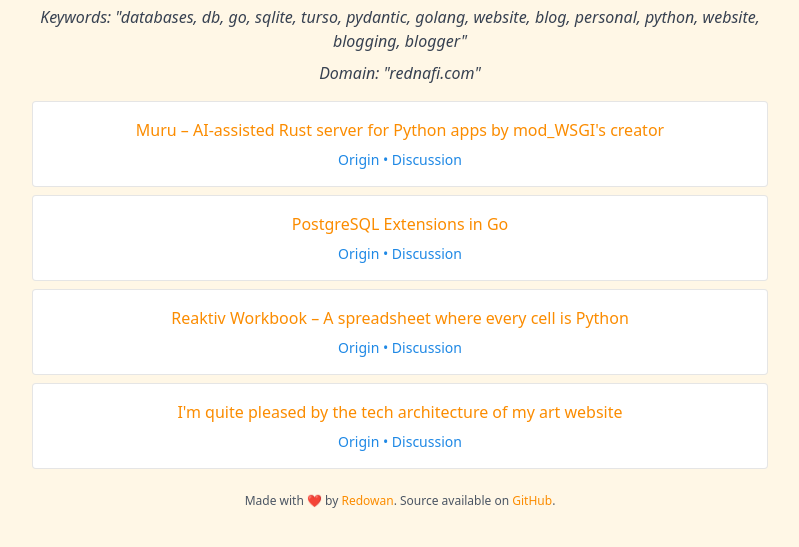
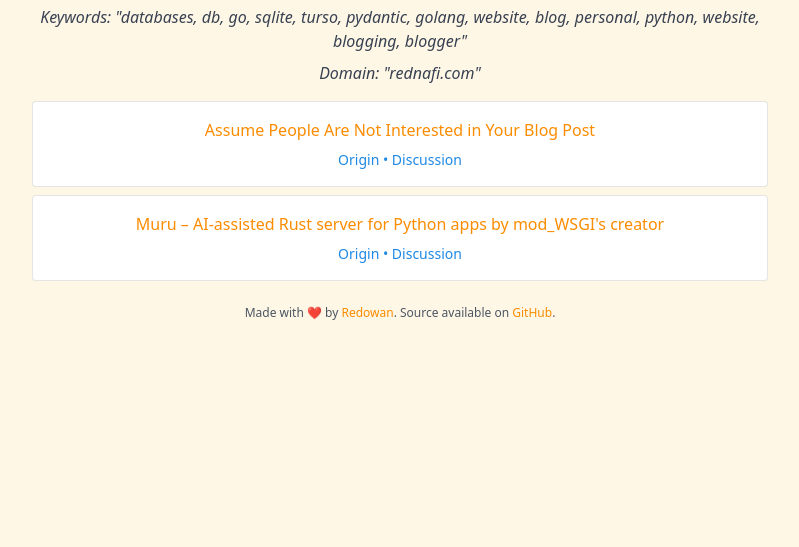
Before and after one commit to rednafi/hn-grep, a plain HTML site: page index.html in a window 1280 px wide. Shown: the part 87-634 px from the top of the page, without its empty margins (240-1039 px from the left). Drawn offline with nearby package versions, Linux system fonts and the light colour scheme.

Commit message:
Add index.html artifact

```diff
--- a/index.html
+++ b/index.html
@@ -50,41 +50,21 @@
 
             <div class="story card">
                 <h2 class="text-base font-medium text-material-orange mb-2 truncate">
+                    Assume People Are Not Interested in Your Blog Post
+                </h2>
+                <p class="text-sm text-material-blue">
+                    <a href="https://danielsada.tech/blog/assume-people-are-not-interested-in-your-blog-post/" target="_blank" class="hover:underline">Origin</a> •
+                    <a href="https://news.ycombinator.com/item?id=50603143" target="_blank" class="hover:underline">Discussion</a>
+                </p>
+            </div>
+
+            <div class="story card">
+                <h2 class="text-base font-medium text-material-orange mb-2 truncate">
                     Muru – AI-assisted Rust server for Python apps by mod_WSGI&#39;s creator
                 </h2>
                 <p class="text-sm text-material-blue">
                     <a href="https://simonwillison.net/2026/Nov/21/muru/" target="_blank" class="hover:underline">Origin</a> •
                     <a href="https://news.ycombinator.com/item?id=50597959" target="_blank" class="hover:underline">Discussion</a>
-                </p>
-            </div>
-
-            <div class="story card">
-                <h2 class="text-base font-medium text-material-orange mb-2 truncate">
-                    PostgreSQL Extensions in Go
-                </h2>
-                <p class="text-sm text-material-blue">
-                    <a href="https://jespino.github.io/gopgext/" target="_blank" class="hover:underline">Origin</a> •
-                    <a href="https://news.ycombinator.com/item?id=50591260" target="_blank" class="hover:underline">Discussion</a>
-                </p>
-            </div>
-
-            <div class="story card">
-                <h2 class="text-base font-medium text-material-orange mb-2 truncate">
-                    Reaktiv Workbook – A spreadsheet where every cell is Python
-                </h2>
-                <p class="text-sm text-material-blue">
-                    <a href="https://workbook.bui.app/" target="_blank" class="hover:underline">Origin</a> •
-                    <a href="https://news.ycombinator.com/item?id=50544428" target="_blank" class="hover:underline">Discussion</a>
-                </p>
-            </div>
-
-            <div class="story card">
-                <h2 class="text-base font-medium text-material-orange mb-2 truncate">
-                    I&#39;m quite pleased by the tech architecture of my art website
-                </h2>
-                <p class="text-sm text-material-blue">
-                    <a href="https://klauria.tech/klauria-art/" target="_blank" class="hover:underline">Origin</a> •
-                    <a href="https://news.ycombinator.com/item?id=50577991" target="_blank" class="hover:underline">Discussion</a>
                 </p>
             </div>
 
```
